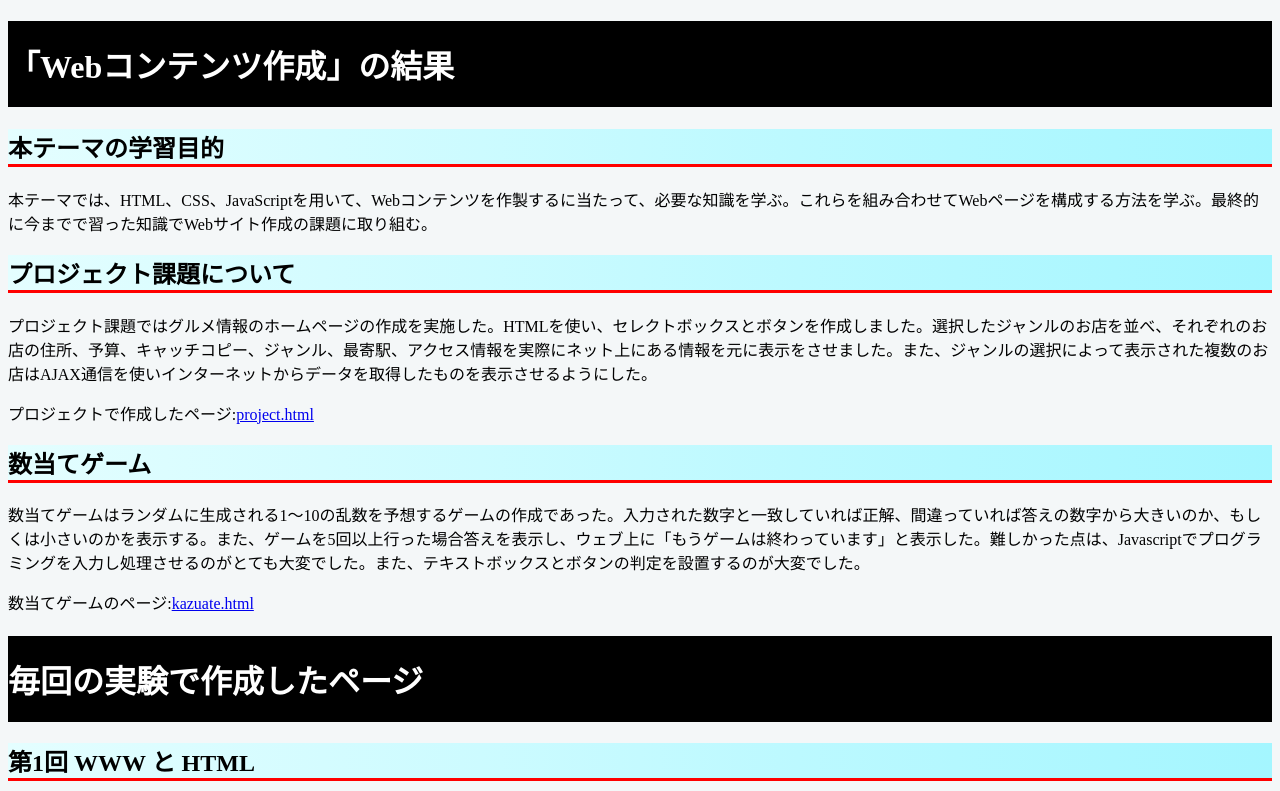
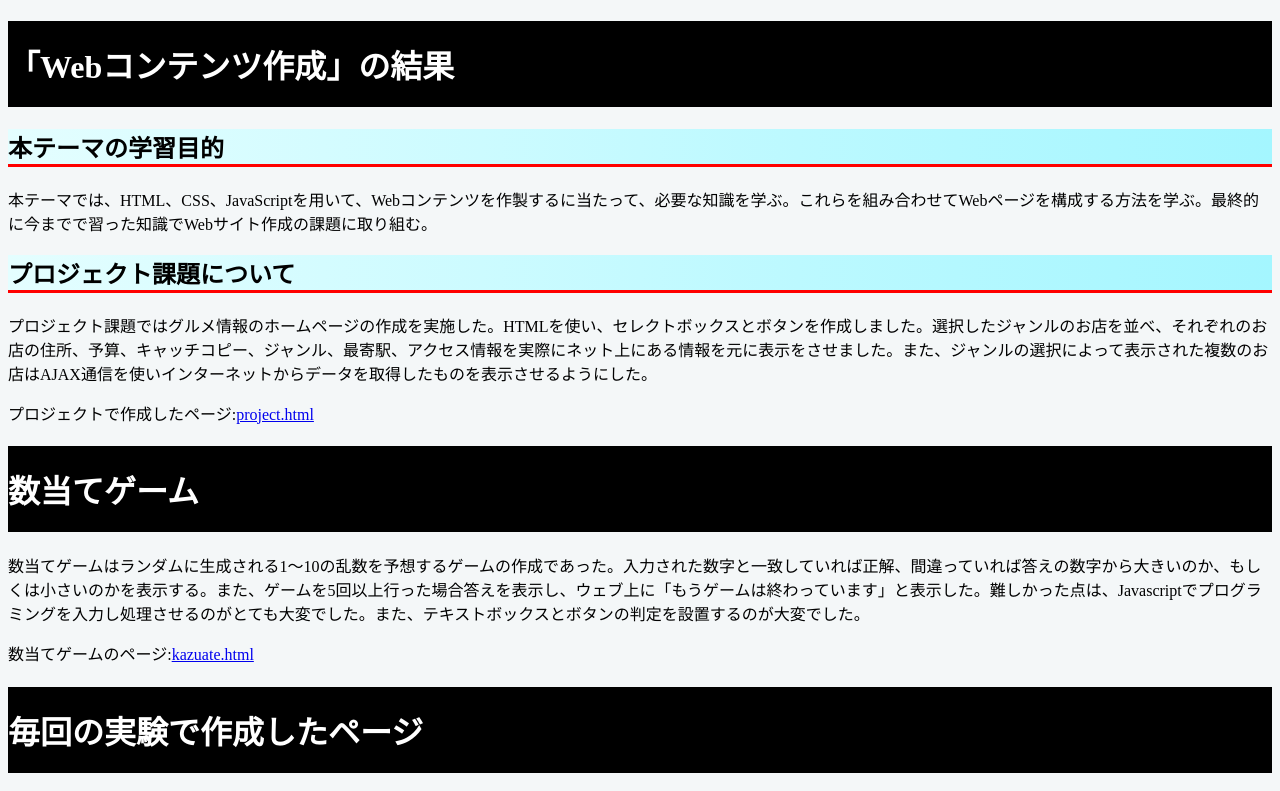
Before and after one commit to G284732022/medialabo, a plain HTML site: page index.html in a window 1280 px wide. Shown: the top 791 px of the page. Drawn offline with Linux system fonts and the light colour scheme.

Commit message:
上書き

```diff
--- a/index.html
+++ b/index.html
@@ -12,7 +12,7 @@
         <h2>プロジェクト課題について</h2>
         <p> プロジェクト課題ではグルメ情報のホームページの作成を実施した。HTMLを使い、セレクトボックスとボタンを作成しました。選択したジャンルのお店を並べ、それぞれのお店の住所、予算、キャッチコピー、ジャンル、最寄駅、アクセス情報を実際にネット上にある情報を元に表示をさせました。また、ジャンルの選択によって表示された複数のお店はAJAX通信を使いインターネットからデータを取得したものを表示させるようにした。</p>
         <p>プロジェクトで作成したページ:<a href="https://g284732022.github.io/medialabo/project.html"title="課題1-4: 検索結果を表示する"target="_blank">project.html</a></p>
-        <h2>数当てゲーム</h2>
+        <h1>数当てゲーム</h1>
         <p>数当てゲームはランダムに生成される1〜10の乱数を予想するゲームの作成であった。入力された数字と一致していれば正解、間違っていれば答えの数字から大きいのか、もしくは小さいのかを表示する。また、ゲームを5回以上行った場合答えを表示し、ウェブ上に「もうゲームは終わっています」と表示した。難しかった点は、Javascriptでプログラミングを入力し処理させるのがとても大変でした。また、テキストボックスとボタンの判定を設置するのが大変でした。 </p>
         <p>数当てゲームのページ:<a href="https://g284732022.github.io/medialabo/kazuate.html"title="数当てゲーム"target="_blank">kazuate.html</a></p>
         <h1>毎回の実験で作成したページ</h1>
```
